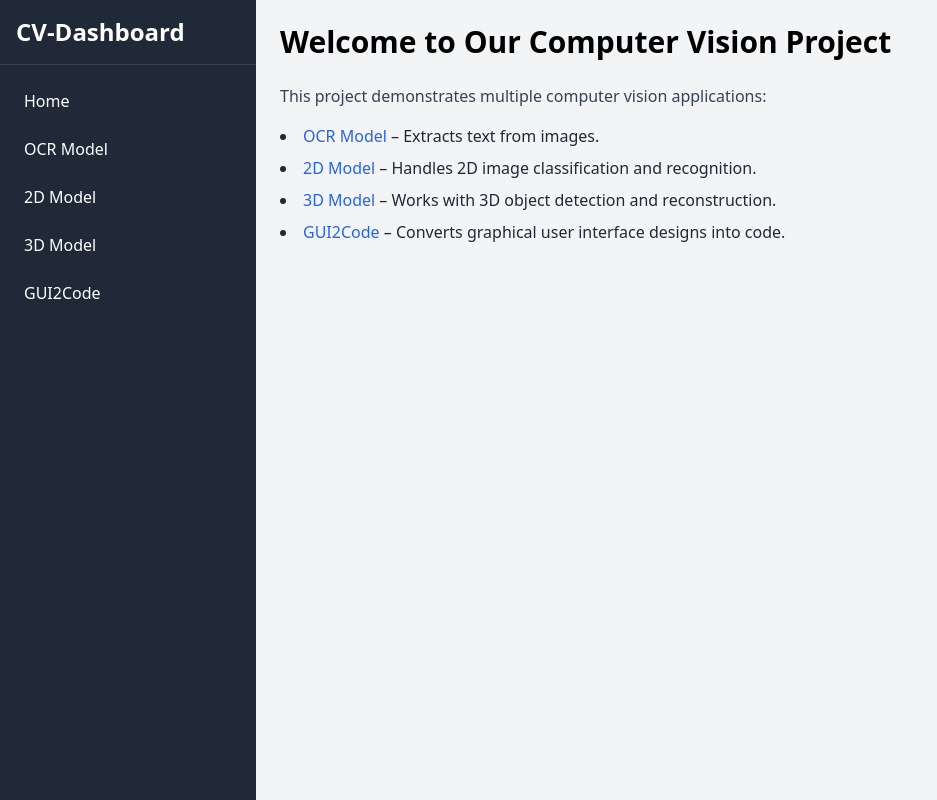
After one commit to Yasser-ElHassad/stg_proj, a Django app: template cv_api/vision/templates/vision/home.html in a window 1280 px wide. The commit adds this page. Shown: the whole page, without its empty margins (0-937 px from the left). Run offline with Django 3.2, Linux system fonts and the light colour scheme; the template is opened without the code that fills it, so the values that code supplies are empty.

Commit message:
dashboard

```diff
--- a/cv_api/cv_api/settings.py
+++ b/cv_api/cv_api/settings.py
@@ -63,6 +63,7 @@ TEMPLATES = [
                 'django.template.context_processors.request',
                 'django.contrib.auth.context_processors.auth',
                 'django.contrib.messages.context_processors.messages',
+                'django.template.context_processors.request',
             ],
         },
     },
--- /dev/null
+++ b/cv_api/vision/templates/vision/base.html
@@ -0,0 +1,49 @@
+<!DOCTYPE html>
+<html lang="en">
+<head>
+    <meta charset="UTF-8">
+    <title>{% block title %}Dashboard{% endblock %}</title>
+    <link href="https://cdn.jsdelivr.net/npm/tailwindcss@2.2.19/dist/tailwind.min.css" rel="stylesheet">
+</head>
+<body class="h-screen flex bg-gray-100">
+
+    <!-- Sidebar -->
+    <div class="w-64 bg-gray-800 text-white flex flex-col">
+        <div class="p-4 text-2xl font-bold border-b border-gray-700">CV-Dashboard</div>
+        <nav class="flex-1 p-4 space-y-2">
+             <a href="{% url 'home' %}"
+           class="block p-2 rounded {% if request.resolver_match.url_name == 'home' %}bg-blue-600{% else %}hover:bg-blue-600{% endif %}">
+           Home
+        </a>
+
+        <a href="{% url 'ocr' %}"
+           class="block p-2 rounded {% if request.resolver_match.url_name == 'ocr' %}bg-blue-600{% else %}hover:bg-blue-600{% endif %}">
+           OCR Model
+        </a>
+
+        <a href="{% url 'model2d' %}"
+           class="block p-2 rounded {% if request.resolver_match.url_name == 'model2d' %}bg-blue-600{% else %}hover:bg-blue-600{% endif %}">
+            2D Model
+        </a>
+
+        <a href="{% url 'model3d' %}"
+           class="block p-2 rounded {% if request.resolver_match.url_name == 'model3d' %}bg-blue-600{% else %}hover:bg-blue-600{% endif %}">
+           3D Model
+        </a>
+
+        <a href="{% url 'gui2code' %}"
+           class="block p-2 rounded {% if request.resolver_match.url_name == 'gui2code' %}bg-blue-600{% else %}hover:bg-blue-600{% endif %}">
+           GUI2Code
+        </a>
+        </nav>
+    </div>
+
+    <!-- Main Content -->
+    <div class="flex-1 p-6 overflow-y-auto">
+        {% block content %}
+        <!-- Each page will override this -->
+        {% endblock %}
+    </div>
+
+</body>
+</html>
--- /dev/null
+++ b/cv_api/vision/templates/vision/home.html
@@ -0,0 +1,23 @@
+{% extends "vision/base.html" %}
+
+{% block title %}Home{% endblock %}
+
+{% block content %}
+<h1 class="text-3xl font-bold mb-6">Welcome to Our Computer Vision Project</h1>
+<p class="mb-4 text-gray-700">
+    This project demonstrates multiple computer vision applications:
+</p>
+
+<ul class="list-disc list-inside space-y-2 text-gray-800">
+    <li><a href="{% url 'ocr' %}" class="text-blue-600 hover:underline">OCR Model</a> – Extracts text from images.</li>
+    <li><a href="{% url 'model2d' %}" class="text-blue-600 hover:underline">2D Model</a> – Handles 2D image classification and recognition.</li>
+    <li><a href="{% url 'model3d' %}" class="text-blue-600 hover:underline">3D Model</a> – Works with 3D object detection and reconstruction.</li>
+    <li><a href="{% url 'gui2code' %}" class="text-blue-600 hover:underline">GUI2Code</a> – Converts graphical user interface designs into code.</li>
+</ul>
+
+<!-- <div class="mt-6 p-4 bg-gray-100 border rounded">
+    <p class="text-gray-600">
+        Use the sidebar to navigate between different models and try them out.
+    </p>
+</div> -->
+{% endblock %}
--- /dev/null
+++ b/cv_api/vision/templates/vision/ocr.html
@@ -0,0 +1,5 @@
+{% include "vision/base.html" %}
+<div class="flex-1 p-6">
+    <h2 class="text-2xl font-bold mb-4">OCR Model</h2>
+    <p>Upload your document image here for OCR processing.</p>
+</div>
```
Also changed, not shown: cv_api/vision/templates/vision/gui2code.html (added, +8 -0 lines), cv_api/vision/templates/vision/model2d.html (added, +8 -0 lines), cv_api/vision/templates/vision/model3d.html (added, +8 -0 lines), cv_api/vision/templates/vision/upload.html (+10 -16 lines), cv_api/vision/urls.py (+7 -2 lines), cv_api/vision/views.py (+17 -0 lines), cv_api/media/uploads/MD_Map.png (added), cv_api/media/uploads/MD_Map_rNOrbkZ.png (added).
